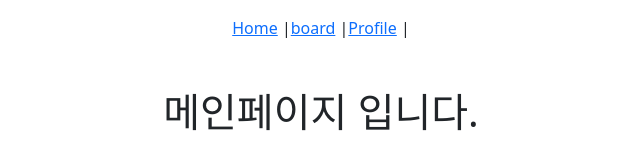
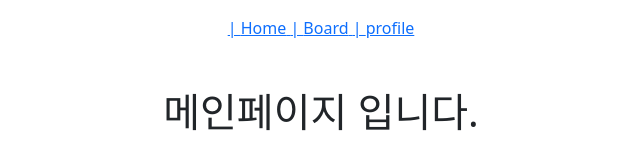
Before and after one commit to n3316202/react-vite-hjs-example2, a React (Vite) app: page / in a window 1280 px wide. Shown: the top 160 px of the page, without its empty margins (319-959 px from the left). Built offline with nearby package versions, Linux system fonts and the light colour scheme.

Commit message:
라우터 링크 완성

```diff
--- a/src/components/HeaderNav.jsx
+++ b/src/components/HeaderNav.jsx
@@ -1,11 +1,16 @@
 import React from 'react'
 import { Link } from 'react-router-dom'
+import routes from '../route/Routes'
 
 const HeaderNav = () => {
   return (
     <div className="text-center mt-3">
-      <Link to={'/'}>Home</Link> |<Link to={'/board'}>board</Link> |
-      <Link to={'/profile'}>Profile</Link> |
+      {routes.map((route, index) => (
+        <Link key={route.path || index} to={route.path}>
+          {' '}
+          | {route.title}
+        </Link>
+      ))}
     </div>
   )
 }
```
Also changed, not shown: 1 other file (tests, documents, lock files or other folders).
